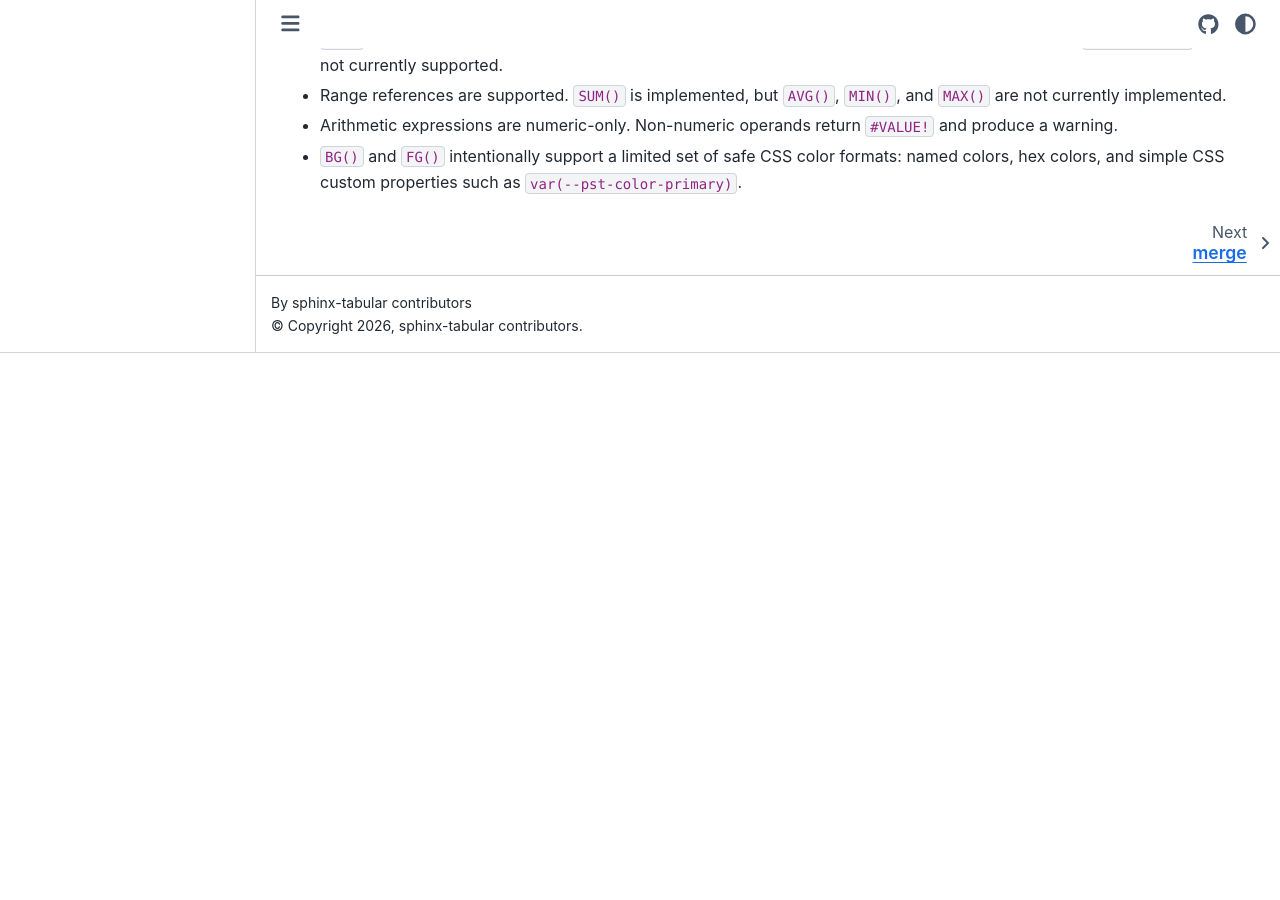
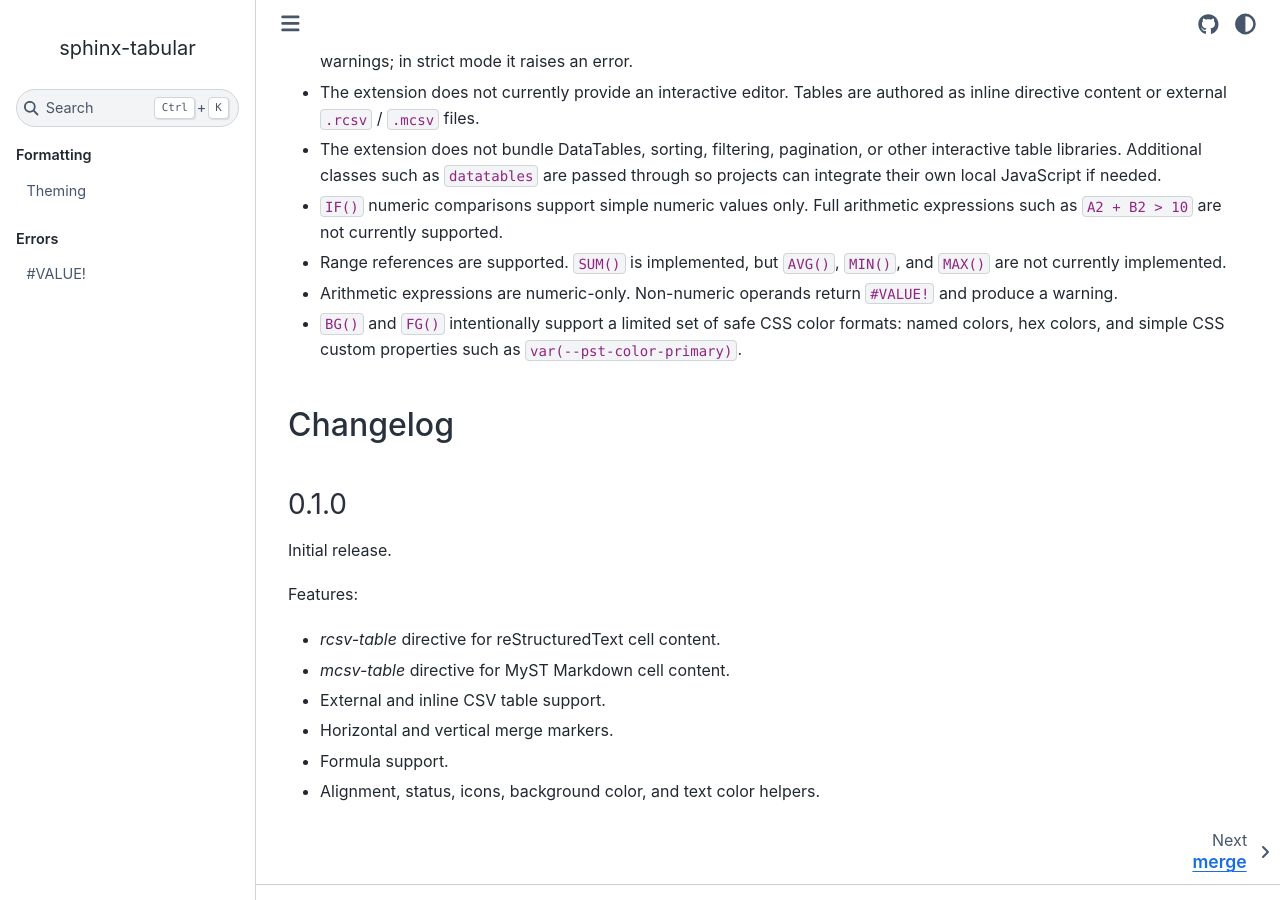
Before and after one commit to deepthinker2001/sphinx-tabular, a Sphinx documentation site: the page built from docs/source/index.rst, in a window 1280 px wide and 900 px high, scrolled down 3681 px. Built offline with Sphinx 7.4.7 and the Sphinx Book theme 1.1.4, drawn with Linux system fonts in a browser that asks for light colours; nearby versions of some CDN libraries; library files that are not in the unit come from our copies; pages that are not in the unit, such as notebooks, are missing from menus; before the commit the page ends 4034 px from its top, so only the background shows below that; some of the changed text lies outside the part shown.

```diff
--- a/docs/source/index.rst
+++ b/docs/source/index.rst
@@ -47,6 +47,29 @@ sphinx-tabular
 
    cycle
    value
+
+
+.. image:: https://img.shields.io/pypi/v/sphinx-tabular.svg
+   :alt: PyPI link
+   :target: https://pypi.org/project/sphinx-tabular/
+
+.. image:: https://img.shields.io/pypi/pyversions/sphinx-tabular.svg
+   :alt: Python link
+   :target: https://pypi.org/project/sphinx-tabular/
+
+
+.. image:: https://img.shields.io/badge/docs-GitHub%20Pages-blue
+   :alt: Docs link
+   :target: https://deepthinker2001.github.io/sphinx-tabular/
+
+
+Domations to help support this project...
+==========================================
+
+- `Venmo <https://venmo.com/code?user_id=3950053597120230543&created=1783274674>`__
+
+
+
 
 
 Features
@@ -213,3 +236,23 @@ Known Limitations
 * Arithmetic expressions are numeric-only. Non-numeric operands return ``#VALUE!`` and produce a warning.
 
 * ``BG()`` and ``FG()`` intentionally support a limited set of safe CSS color formats: named colors, hex colors, and simple CSS custom properties such as ``var(--pst-color-primary)``.
+
+
+
+
+Changelog
+=========
+
+0.1.0
+-----
+
+Initial release.
+
+Features:
+
+- `rcsv-table` directive for reStructuredText cell content.
+- `mcsv-table` directive for MyST Markdown cell content.
+- External and inline CSV table support.
+- Horizontal and vertical merge markers.
+- Formula support.
+- Alignment, status, icons, background color, and text color helpers.
--- a/pyproject.toml
+++ b/pyproject.toml
@@ -4,11 +4,12 @@ build-backend = "setuptools.build_meta"
 
 [project]
 name = "sphinx-tabular"
-version = "0.1.2"
+version = "0.1.3"
 description = "Sphinx directives for CSV-powered tabular authoring."
 readme = "README.md"
 requires-python = ">=3.12"
-license = "MIT"
+license = "0BSD"
+license-files = ["LICENSE"]
 authors = [
   { name = "Your Name" }
 ]
```
Also changed, not shown: 1 other file.
